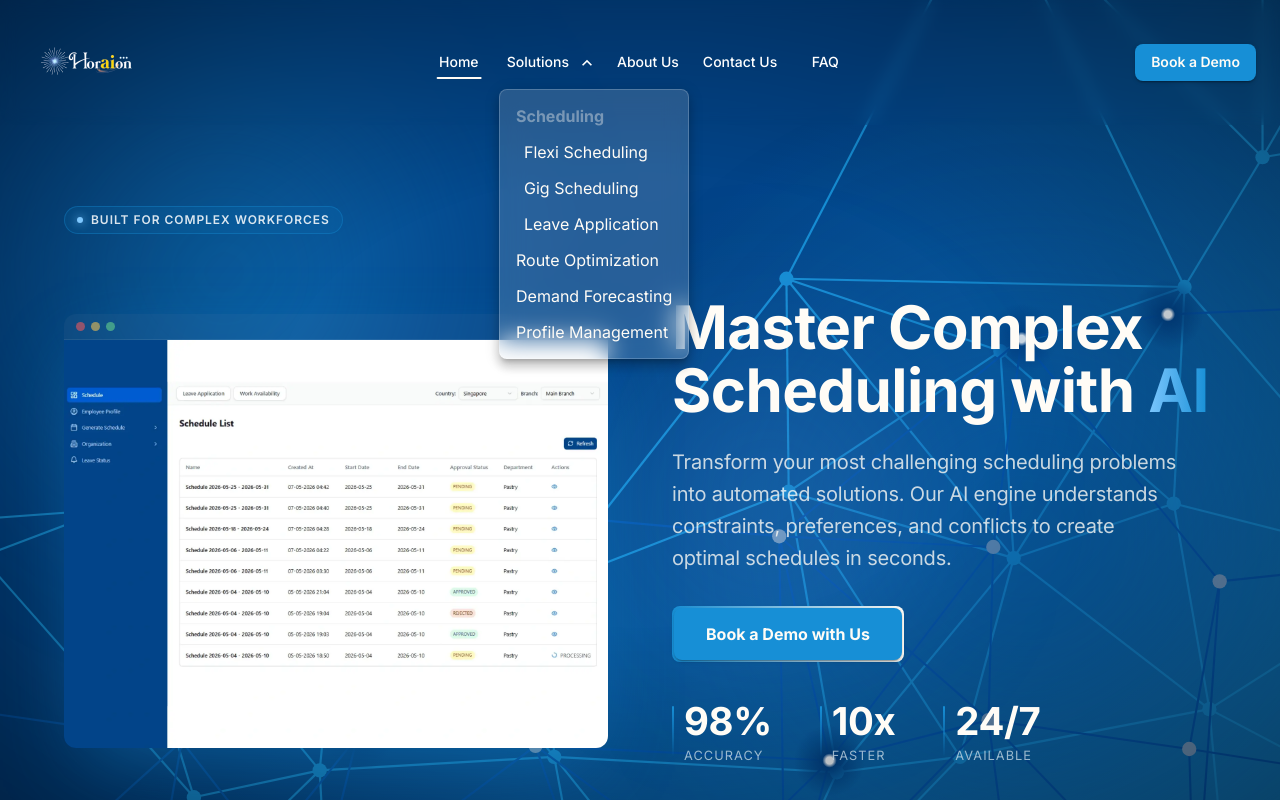
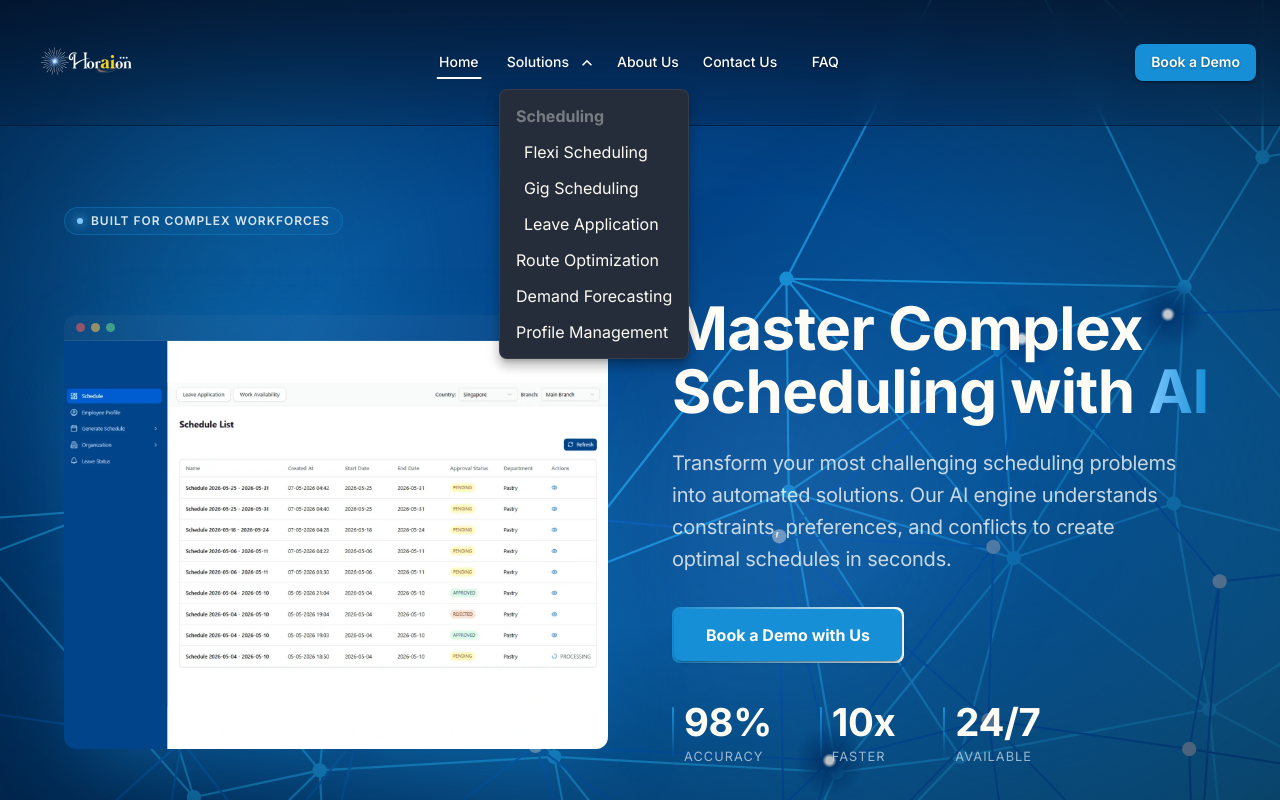
Before and after one commit to the-axyze/horaion-landing-page, a React (Vite) app: page / in a window 1280 px wide. Both pictures are taken after a click on the button "Solutions". Shown: the top 800 px of the page. Built offline with nearby package versions, Linux system fonts and the light colour scheme.

Commit message:
style: changed the opacity of navbar
- changed opacity of navbar while still keeping glassy look
- made solutions dropdown opaque

```diff
--- a/src/components/ContactForm.tsx
+++ b/src/components/ContactForm.tsx
@@ -1,4 +1,5 @@
-import { Box, Button, TextField, Typography } from "@mui/material";
+import { Box, Button, Fade, Modal, TextField, Typography } from "@mui/material";
+import { CheckCircleOutline } from "@mui/icons-material";
 import { useState } from "react";
 import { sendContactForm } from "../api/contact";
 
@@ -57,6 +58,7 @@ const fieldSx = {
 const ContactForm = () => {
   const [form, setForm] = useState<Record<string, string>>({});
   const [errors, setErrors] = useState<Record<string, string | null>>({});
+  const [successOpen, setSuccessOpen] = useState(false);
 
   const handleChange = (
     e: React.ChangeEvent<HTMLInputElement | HTMLTextAreaElement>,
@@ -81,14 +83,11 @@ const ContactForm = () => {
 
   const handleSubmit = async () => {
     const newErrors: Record<string, string | null> = {};
-
     fields.forEach((field) => {
       const value = form[field.name] || "";
       newErrors[field.name] = validateField(field, value);
     });
-
     setErrors(newErrors);
-
     if (Object.values(newErrors).some((e) => e !== null)) return;
 
     try {
@@ -102,14 +101,73 @@ const ContactForm = () => {
             : undefined,
       });
 
-      alert("Message sent!");
       setForm({});
+      setSuccessOpen(true);
     } catch (err: any) {
       alert(err.message);
     }
   };
 
   return (
+    <>
+      {/* Success Modal */}
+      <Modal
+        open={successOpen}
+        onClose={() => setSuccessOpen(false)}
+        closeAfterTransition
+      >
+        <Fade in={successOpen}>
+          <Box
+            sx={{
+              position: "absolute",
+              top: "50%",
+              left: "50%",
+              transform: "translate(-50%, -50%)",
+              width: { xs: "85%", sm: 420 },
+              backdropFilter: "blur(16px)",
+              background: "rgba(3, 68, 136, 0.85)",
+              border: "1px solid rgba(255,255,255,0.2)",
+              borderRadius: 4,
+              p: { xs: 4, md: 5 },
+              display: "flex",
+              flexDirection: "column",
+              alignItems: "center",
+              gap: 2,
+              textAlign: "center",
+              outline: "none",
+            }}
+          >
+            <CheckCircleOutline sx={{ fontSize: 56, color: "#178FD6" }} />
+            <Typography variant="h6" fontWeight={700} color="#FFFCF6">
+              Message Sent!
+            </Typography>
+            <Typography
+              variant="body1"
+              color="rgba(255,255,255,0.75)"
+              sx={{ lineHeight: 1.7 }}
+            >
+              We will get back to you as soon as we can.
+            </Typography>
+            <Button
+              variant="contained"
+              onClick={() => setSuccessOpen(false)}
+              sx={{
+                mt: 1,
+                fontWeight: 600,
+                borderRadius: 2,
+                bgcolor: "#178FD6",
+                color: "#FFFCF6",
+                px: 4,
+                "&:hover": { bgcolor: "#034488" },
+              }}
+            >
+              Close
+            </Button>
+          </Box>
+        </Fade>
+      </Modal>
+
+      {/* Form */}
       <Box
         sx={{
           borderRadius: 4,
@@ -158,7 +216,9 @@ const ContactForm = () => {
               }
               type={field.name === "email" ? "email" : "text"}
               slotProps={
-              field.name === "message" ? { htmlInput: { maxLength: 200 } } : {}
+                field.name === "message"
+                  ? { htmlInput: { maxLength: 200 } }
+                  : {}
               }
               sx={fieldSx}
             />
@@ -184,6 +244,7 @@ const ContactForm = () => {
           Send Message
         </Button>
       </Box>
+    </>
   );
 };
 
--- a/src/components/layout/SolutionsMenu.tsx
+++ b/src/components/layout/SolutionsMenu.tsx
@@ -65,12 +65,17 @@ const SolutionsMenu = () => {
           sx: {
             mt: 1,
             borderRadius: 2,
-            backdropFilter: "blur(12px)",
-            background: "rgba(255,255,255,0.15)",
-            border: "1px solid rgba(255,255,255,0.2)",
+
+            // opaque background
+            bgcolor: "#081120",
+
+            // optional subtle border
+            border: "1px solid rgba(255,255,255,0.08)",
+
             color: "canvas.cream",
+
             "& .MuiMenuItem-root:hover": {
-              background: "rgba(255,255,255,0.15)",
+              backgroundColor: "rgba(255,255,255,0.08)",
             },
           },
         }}
--- a/src/components/layout/TopBar.tsx
+++ b/src/components/layout/TopBar.tsx
@@ -8,6 +8,7 @@ import {
   type SxProps,
   type Theme,
 } from "@mui/material";
+import { useEffect, useState } from "react";
 import { Link as RouterLink, useLocation } from "react-router-dom";
 import { TRANSITION_FAST } from "../../lib/transitions";
 import { primaryLinks } from "./navConfig";
@@ -22,7 +23,14 @@ const navLinkSx = (active: boolean): SxProps<Theme> => ({
   position: "relative",
   whiteSpace: "nowrap",
   transition: TRANSITION_FAST,
-  "&:hover": { transform: "scale(1.07)" },
+
+  // improves readability on bright backgrounds
+  textShadow: "0 1px 3px rgba(0,0,0,0.45)",
+
+  "&:hover": {
+    transform: "scale(1.07)",
+  },
+
   "&::after": {
     content: '""',
     position: "absolute",
@@ -35,21 +43,65 @@ const navLinkSx = (active: boolean): SxProps<Theme> => ({
     borderRadius: 1,
     transition: "width 0.2s ease",
   },
-  "&:hover::after": { width: "70%" },
+
+  "&:hover::after": {
+    width: "70%",
+  },
 });
 
 const TopBar = ({ onOpenDrawer }: Props) => {
   const location = useLocation();
+
+  const [scrolled, setScrolled] = useState(false);
+
+  useEffect(() => {
+    const handleScroll = () => {
+      setScrolled(window.scrollY > 20);
+    };
+
+    window.addEventListener("scroll", handleScroll);
+
+    return () => {
+      window.removeEventListener("scroll", handleScroll);
+    };
+  }, []);
 
   return (
     <AppBar
       position="sticky"
       elevation={0}
       sx={{
-        background: { xs: "rgba(5,10,26,0.92)", md: "transparent" },
-        backdropFilter: { xs: "none", md: "blur(8px)" },
-        WebkitBackdropFilter: { xs: "none", md: "blur(8px)" },
-        borderBottom: { xs: "1px solid rgba(255,255,255,0.1)", md: 0 },
+        background: {
+          xs: "rgba(5,10,26,0.92)",
+          md: scrolled
+            ? "rgba(5,10,26,0.82)"
+            : "linear-gradient(to bottom, rgba(5,10,26,0.55), rgba(5,10,26,0.15))",
+        },
+
+        backdropFilter: {
+          xs: "none",
+          md: "blur(14px)",
+        },
+
+        WebkitBackdropFilter: {
+          xs: "none",
+          md: "blur(14px)",
+        },
+
+        borderBottom: {
+          xs: "1px solid rgba(255,255,255,0.1)",
+          md: scrolled
+            ? "1px solid rgba(255,255,255,0.08)"
+            : "1px solid transparent",
+        },
+
+        boxShadow: {
+          xs: "none",
+          md: scrolled ? "0 8px 32px rgba(0,0,0,0.25)" : "none",
+        },
+
+        transition:
+          "background 0.25s ease, border 0.25s ease, box-shadow 0.25s ease",
       }}
     >
       <Toolbar sx={{ gap: 2 }}>
@@ -128,6 +180,9 @@ const TopBar = ({ onOpenDrawer }: Props) => {
               color: "canvas.cream",
               whiteSpace: "nowrap",
               transition: TRANSITION_FAST,
+
+              textShadow: "0 1px 3px rgba(0,0,0,0.35)",
+
               "&:hover": {
                 transform: "scale(1.07)",
                 bgcolor: "primary.dark",
@@ -138,7 +193,10 @@ const TopBar = ({ onOpenDrawer }: Props) => {
           </Button>
 
           <IconButton
-            sx={{ color: "canvas.cream", display: { xs: "flex", md: "none" } }}
+            sx={{
+              color: "canvas.cream",
+              display: { xs: "flex", md: "none" },
+            }}
             onClick={onOpenDrawer}
           >
             <MenuIcon />
```
Lines whose indentation alone changed are shown as unchanged.
